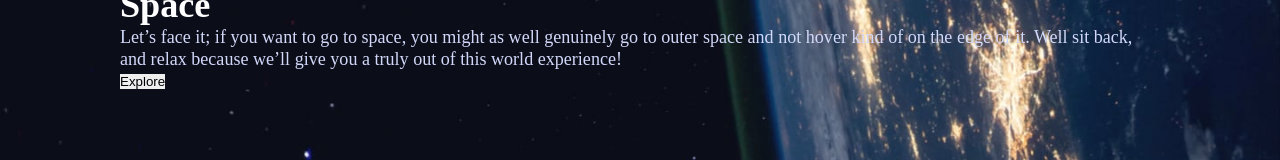
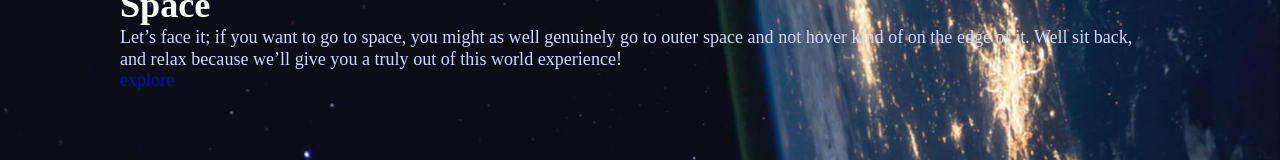
Before and after one commit to Heph-zibah/space-tourism-website-reactjs, a React (Create React App) app: page / in a window 1280 px wide. Shown: the part 241-401 px from the top of the page. Built offline with nearby package versions, Linux system fonts and the light colour scheme; a web font is replaced by a local one.

Commit message:
added a class to the button div

```diff
--- a/src/pages/Home.jsx
+++ b/src/pages/Home.jsx
@@ -1,20 +1,23 @@
 import React from 'react'
+import { Link } from 'react-router-dom'
 
 const Home = () => {
   return (
     <>
       <main className='home__container container'>
         <div className='home__wrapper'>
-          <div className='home-info'>
+          <div className='home__info'>
             <h3>So, you want to travel to</h3>
             <h1> Space</h1>
             <p>Let’s face it; if you want to go to space, you might as well genuinely go to
             outer space and not hover kind of on the edge of it. Well sit back, and relax
             because we’ll give you a truly out of this world experience!</p>
           </div>
-          <div className='home__btn'>
-            <button>Explore</button>
-          </div>
+
+           <div className='home__btn--div'>
+            <Link className='home__btn' to='/destination'>explore</Link>
+           </div>
+
         </div>
       </main>
     </>
```
